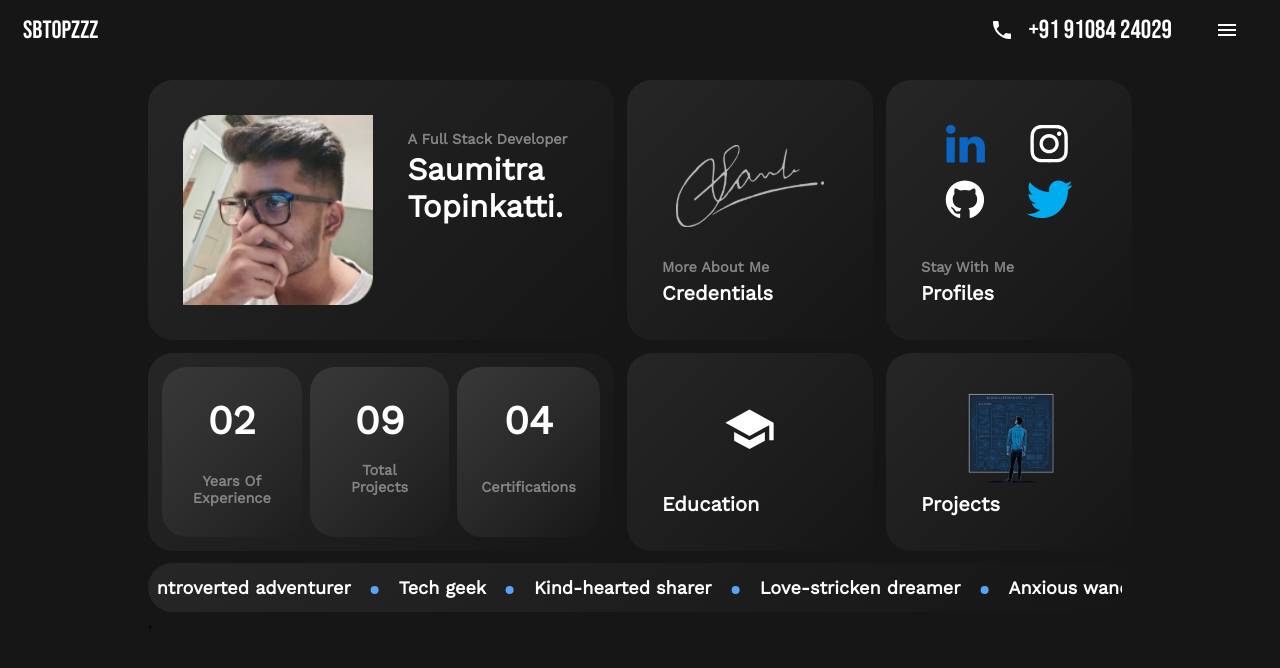
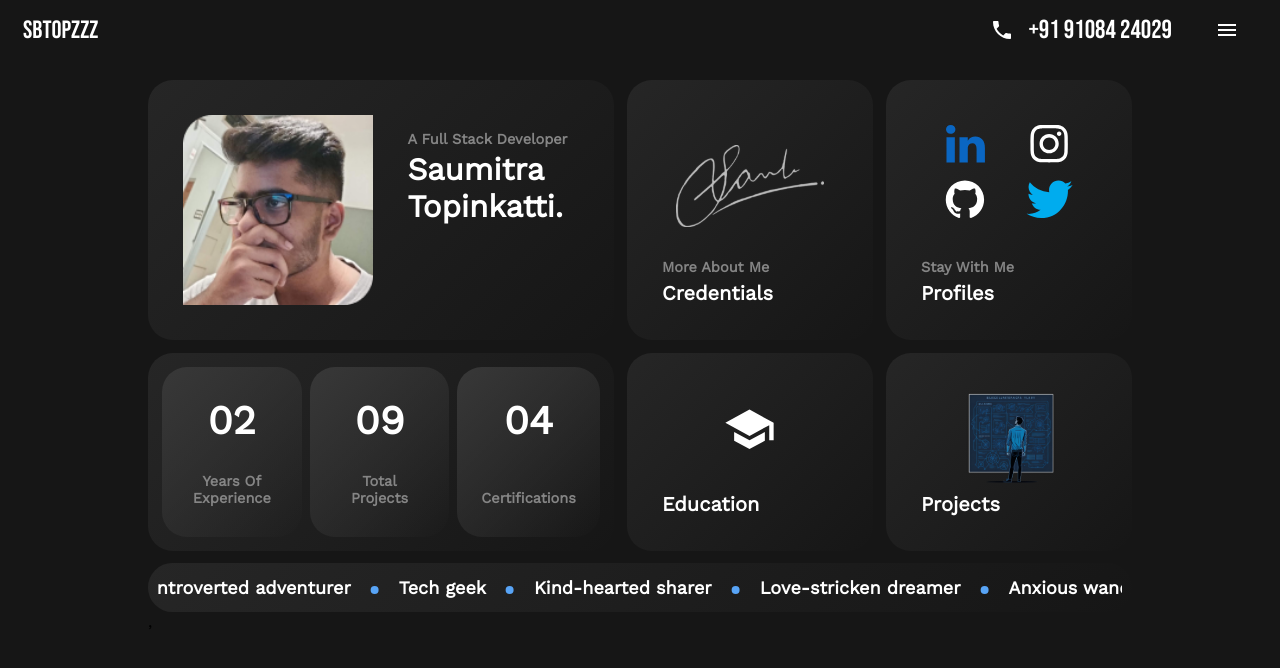
Before and after one commit to SBTopZZZ-LG/react-portfolio, a React (Create React App) app: page / in a window 1280 px wide. Shown: the top 668 px of the page. Built offline with nearby package versions, Linux system fonts and the light colour scheme.

Commit message:
refactor: remove margin-bottom for stats cards captions

```diff
--- a/src/Pages/HomePageComponents/StatsCard.jsx
+++ b/src/Pages/HomePageComponents/StatsCard.jsx
@@ -85,7 +85,6 @@ const StatsCard = () => {
 						flexBasis: "0",
 						flexGrow: "1",
 						color: "#858585",
-						marginBottom: "11.5px",
 					}}
 				>
 					Total Projects
@@ -126,7 +125,6 @@ const StatsCard = () => {
 						flexBasis: "0",
 						flexGrow: "1",
 						color: "#858585",
-						marginBottom: "11.5px",
 					}}
 				>
 					Certifications
```
